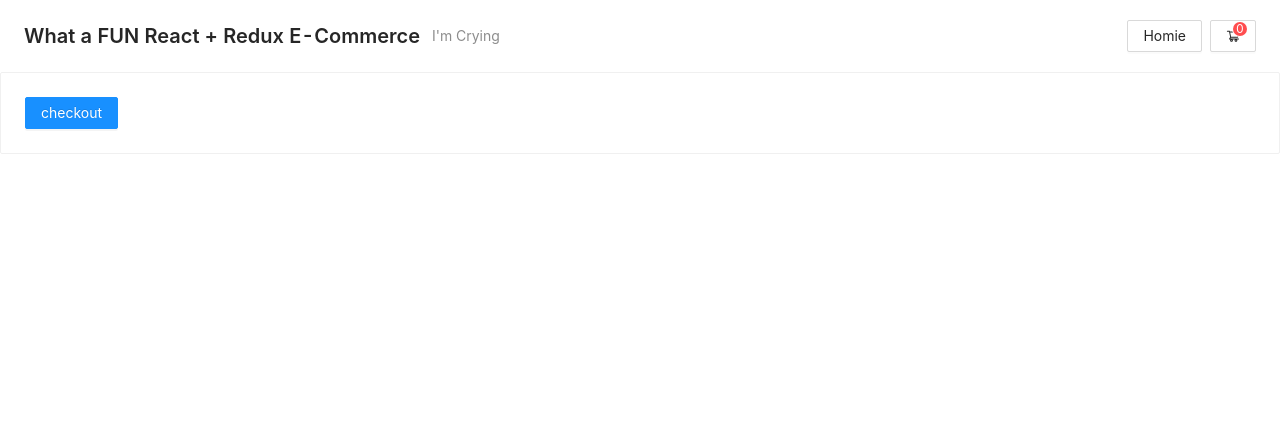
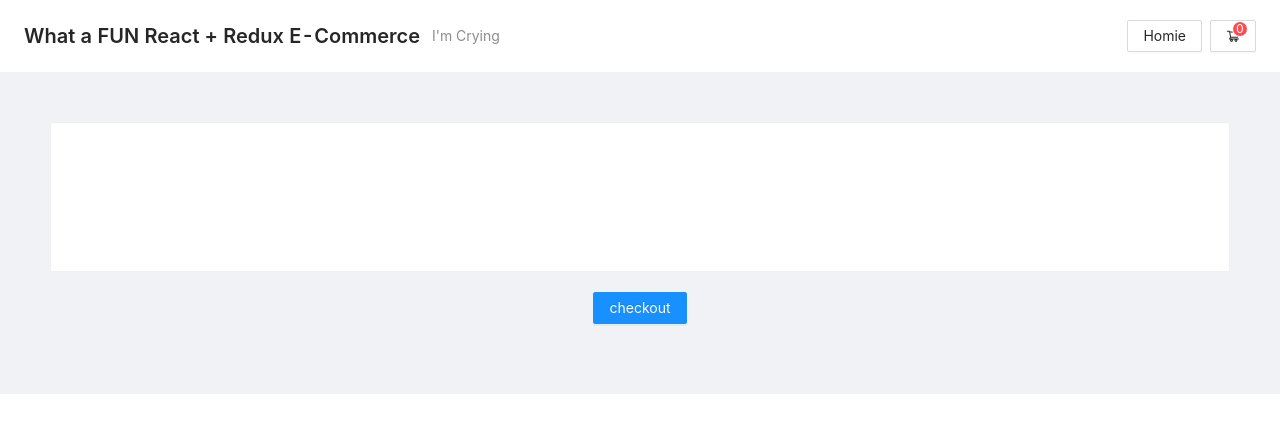
Before and after one commit to Thaweesak-sai/e-commerce-react, a React (Create React App) app: page /cart in a window 1280 px wide. Shown: the top 432 px of the page. Built offline with nearby package versions, Linux system fonts and the light colour scheme.

Commit message:
add more styling

```diff
--- a/src/components/App.tsx
+++ b/src/components/App.tsx
@@ -1,4 +1,5 @@
 import { Row } from 'antd';
+import Layout, { Content } from 'antd/lib/layout/layout';
 import React from 'react';
 import { useSelector } from 'react-redux';
 import '../App.css';
@@ -22,7 +23,11 @@ const App: React.FC = () => {
 
   return (
     <div>
-      <Row gutter={16}>{itemList}</Row>
+      <Layout>
+        <Content style={{ padding: '25px 50px' }}>
+          <Row gutter={16}>{itemList}</Row>
+        </Content>
+      </Layout>
     </div>
   );
 };
--- a/src/components/Cart.tsx
+++ b/src/components/Cart.tsx
@@ -1,4 +1,5 @@
 import { Button, Card, Modal } from 'antd';
+import Layout, { Content } from 'antd/lib/layout/layout';
 import React, { useEffect, useState } from 'react';
 import { useDispatch, useSelector } from 'react-redux';
 import { useHistory } from 'react-router-dom';
@@ -48,13 +49,19 @@ const Cart: React.FC = () => {
   });
 
   return (
-    <div>
-      <Card>
-        {cartItemList}
-        <Button type="primary" onClick={onCheckout}>
+    <div style={{ textAlign: 'center'}}>
+      <Layout>
+        <Content style={{padding :'50px 50px'}}>
+        <Card style={{ padding: '50px 50px' }}>{cartItemList}</Card>
+        <Button
+          style={{ margin: '20px 50px' }}
+          type="primary"
+          onClick={onCheckout}
+        >
           checkout
         </Button>
-      </Card>
+        </Content>
+      </Layout>
     </div>
   );
 };
--- a/src/components/ItemDetail.tsx
+++ b/src/components/ItemDetail.tsx
@@ -1,5 +1,6 @@
 import { MinusCircleOutlined, PlusCircleOutlined } from '@ant-design/icons';
-import { Alert, Button, Card, Image } from 'antd';
+import { Alert, Button, Card, Image, Space } from 'antd';
+import Layout, { Content } from 'antd/lib/layout/layout';
 import React, { useState } from 'react';
 import { useDispatch, useSelector } from 'react-redux';
 import { Store } from '../store';
@@ -72,6 +73,9 @@ const ItemDetail: React.FC<ItemDetailProps> = (props) => {
 
   return (
     <div>
+      <Layout>
+        <Content style={{ padding: '50px 50px' }}>
+          <Space direction={'vertical'} size={'small'}>
             {isOutOfStockErrorDialog && (
               <Alert
                 message={"Can't buy exceed the stock limit"}
@@ -115,6 +119,9 @@ const ItemDetail: React.FC<ItemDetailProps> = (props) => {
             <div style={{ textAlign: 'center' }}>
               <Button onClick={onAddProductToCart}>Add to cart</Button>
             </div>
+          </Space>
+        </Content>
+      </Layout>
     </div>
   );
 };
```
Lines whose indentation alone changed are shown as unchanged.
